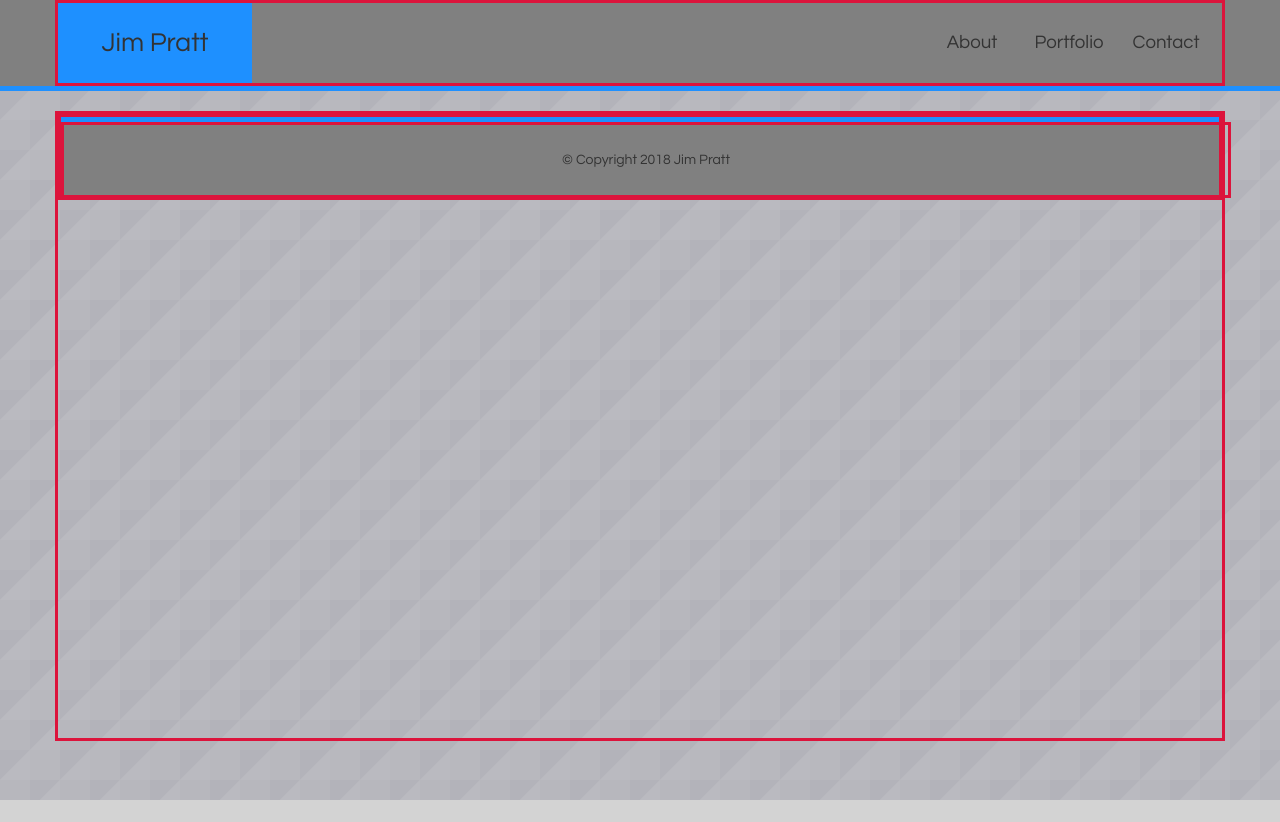
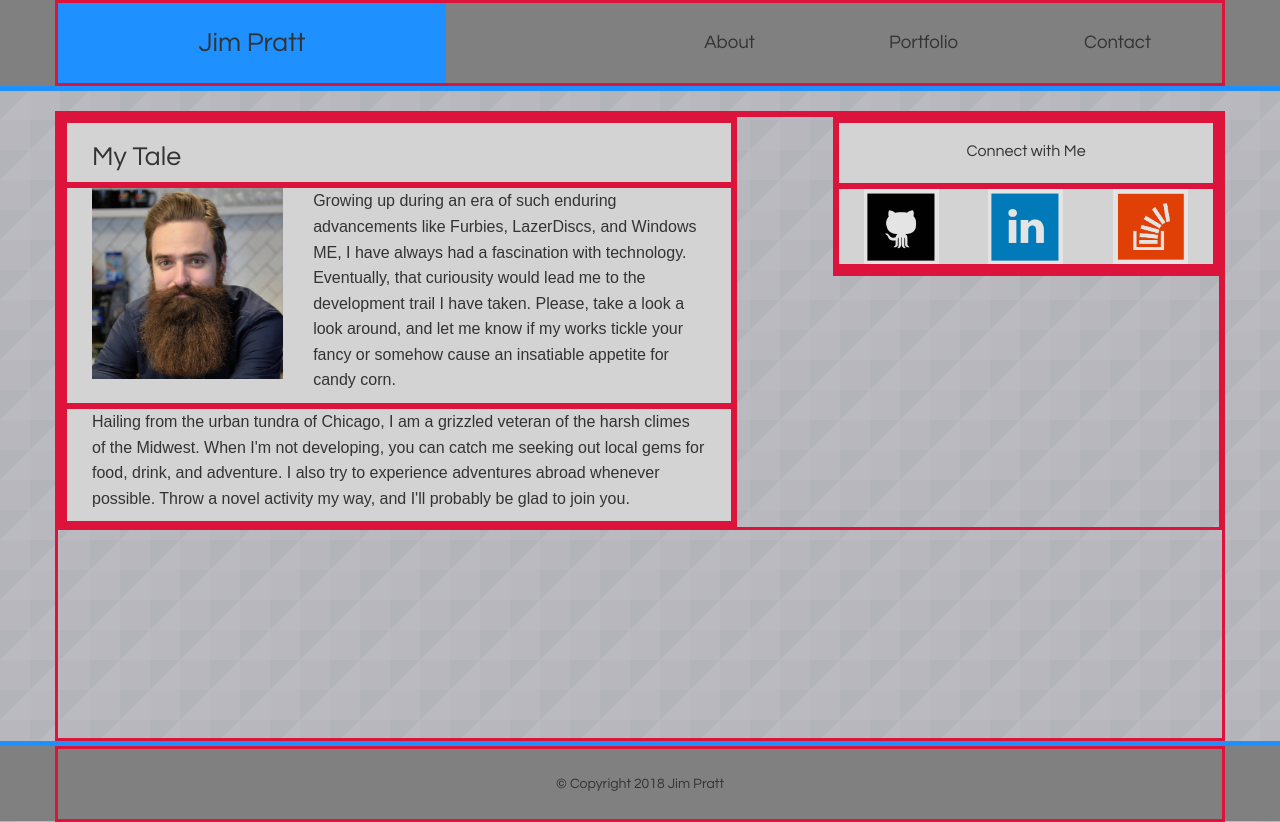
Before and after one commit to LtBackup/Responsive-Portfolio, a plain HTML site: page index.html in a window 1280 px wide. Before the commit the page ends 800 px from the top, so only its background shows below. Drawn offline with nearby package versions, Linux system fonts and the light colour scheme; a web font is replaced by a local one.

Commit message:
adds bosy content layout

```diff
--- a/assets/css/style.css
+++ b/assets/css/style.css
@@ -4,22 +4,29 @@
     border-width: 3px;
 }
 
-.floatRight{
-    /* float: right; */
+/* .floatRight{
+    float: right;
     padding: 0 20px;
     font-size: 18px;
-}
+} */
 
 .socialButton{
     background-color: rgb(228, 228, 228);
-    height: 75px;
-    width: 75px;
-    margin: 5px 5px 10px 5px;
+    height: auto;
+    max-width: 75px;
+    text-align: center;
+    margin: auto;
+    display: block;
+    /* margin: 5px 5px 10px 5px; */
     /* float: left; */
 }
 
+/* .picHolder{
+    height: 100%;
+} */
+
 .portItem{
-    margin: 20px 15px 20px 10px;
+    /* margin: 20px 15px 20px 10px; */
     /* float: left; */
     position: relative;
 }
@@ -52,16 +59,16 @@
 }
 
 #mePic{
-    height: 200px;
-    width: 200px;
+    height: auto;
+    max-width: 100%;
     /* float: left; */
     margin: 0 10px 0 10px;
 }
 
-#socialCase{
-    /* width: 255px; */
-    /* margin: auto; */
-}
+/* #socialCase{
+    width: 255px;
+    margin: auto;
+} */
 
 #bodyCenter{
     /* width: 960px; */
@@ -69,11 +76,11 @@
     /* margin: 0 auto; */
 }
 
-#topCenter{
-    /* width: 960px; */
-    /* margin: 0 auto; */
-    /* position: relative; */
-}
+/* #topCenter{
+    width: 960px;
+    margin: 0 auto;
+    position: relative;
+} */
 
 #submit{
     background-color: dodgerblue;
@@ -153,10 +160,10 @@ html, body{
     color: #333;
 }
 
-article{
+.article{
     background-color: lightgray;
     /* width: 650px; */
-    margin: 20px 20px 20px 0;
+    /* margin: 20px 20px 20px 0; */
     /* float: left; */
     /* position: relative; */
     /* border-style: solid;
@@ -164,11 +171,11 @@ article{
     border-width: 2px; */
 }
 
-aside{
+.aside{
     background-color: lightgray;
     /* width: 270px; */
     /* float: left; */
-    margin: 20px 0 20px 20px;
+    /* margin: 20px 0 20px 20px; */
 }
 
 #footer{
@@ -191,19 +198,20 @@ h1{
 
 h2{
     font-size: 20pt;
-    padding: 20px 10px 10px 30px;
+    padding: 0 10px 0 10px;
 
 }
 
 h3{
     font-size: 12pt;
     text-align: center;
-    padding: 20px;
+    padding: 0px 0 12px 0;
 }
 
 p{
+    font-size: 16px;
     font-family: muli, sans-serif;
-    padding: 0 10px 10px 10px;
+    padding: 0 10px 0 10px;
     line-height: 1.6;
 }
 
--- a/index.html
+++ b/index.html
@@ -17,22 +17,22 @@
     <div id="header">
         <div class="container">
             <div class="row box">
-                <div class="col-md-2 col-md-offset-0 col-lg-offset-0 col-xs-8 col-xs-offset-2" id="name">
+                <div class="col-md-4 col-md-offset-0 col-lg-offset-0 col-xs-8 col-xs-offset-2" id="name">
                     Jim Pratt
                 </div>
                 <!-- linkText avoids highlighting the padding for a true centered look -->
-                <a class="col-md-1 col-md-offset-7 col-xs-4 nav" href="index.html">
+                <a class="col-md-2 col-md-offset-2 col-xs-4 nav" href="index.html">
                     <div class="linkText">
                         About
                     </div>
                 </a>
-                <a class="col-md-1 col-xs-4 nav" href="portfolio.html">
+                <a class="col-md-2 col-xs-4 nav" href="portfolio.html">
                     <div class="linkText">
                         Portfolio
                     </div>
                 </a>
 
-                <a class="col-md-1 col-xs-4 nav" href="contact.html">
+                <a class="col-md-2 col-xs-4 nav" href="contact.html">
                     <div class="linkText">
                         Contact
                     </div>
@@ -43,7 +43,67 @@
 
     <div class="container box" id="bodyCenter">
         <div class="row box">
-            <div class="col-sm-"
+            <div class="col-xs-12 col-md-7 box article">
+                <div class="row box">
+                    <div class="col-xs-4">
+                        <h2>My Tale</h2>
+                    </div>
+                </div>
+                <div class="row box">
+                    <div class="col-xs-4">
+                        <img id="mePic" src="assets/images/headshot.jpg" alt="me!" />
+                    </div>
+                    <div class="col-xs-8">
+                        <p>Growing up during an era of such enduring advancements like Furbies, LazerDiscs, and Windows ME,
+                            I have always had a fascination with technology. Eventually, that curiousity would lead me to
+                            the development trail I have taken. Please, take a look a look around, and let me know if my
+                            works tickle your fancy or somehow cause an insatiable appetite for candy corn.</p>
+                    </div>
+                </div>
+                <div class="row box">
+                    <div class="col-xs-12">
+                        <p>Hailing from the urban tundra of Chicago, I am a grizzled veteran of the harsh climes of the Midwest.
+                            When I'm not developing, you can catch me seeking out local gems for food, drink, and adventure.
+                            I also try to experience adventures abroad whenever possible. Throw a novel activity my way,
+                            and I'll probably be glad to join you.</p>
+                    </div>
+                </div>
+            </div>
+            <div class="col-xs-12 col-xs-offset-0 col-sm-offset-0 col-md-offset-1 col-md-4 aside box">
+                <div class="row box">
+                    <div class="col-xs-12">
+                        <h3>Connect with Me</h3>
+                    </div>
+                </div>
+                <div class="row box">
+                    <div class="col-xs-4">
+                        <!-- <div class="picHolder"> -->
+                        <a href="https://github.com/LtBackup">
+                            <img class="socialButton tilt" src="assets/images/github_square.png" alt="github" />
+                        </a>
+                        <!-- </div> -->
+                    </div>
+
+                    <div class="col-xs-4">
+                        <!-- <div class="picHolder"> -->
+                        <a href="https://www.linkedin.com/in/james-pratt-05900230">
+                            <img class="socialButton tilt" src="assets/images/linkedin_square.png" alt="linkedin" />
+                        </a>
+                        <!-- </div> -->
+                    </div>
+
+                    <div class="col-xs-4">
+                        <!-- <div class="picHolder"> -->
+                        <a href="https://stackoverflow.com/users/8967414/ltbackup?tab=profile">
+                            <img class="socialButton tilt" src="assets/images/stackoverflow_square.png" alt="stackoverflow" />
+                        </a>
+                        <!-- </div> -->
+                    </div>
+                </div>
+                <div class="row box">
+
+                </div>
+            </div>
         </div>
     </div>
 
```
Also changed, not shown: contact.html (+5 -4 lines), portfolio.html (+5 -4 lines).
